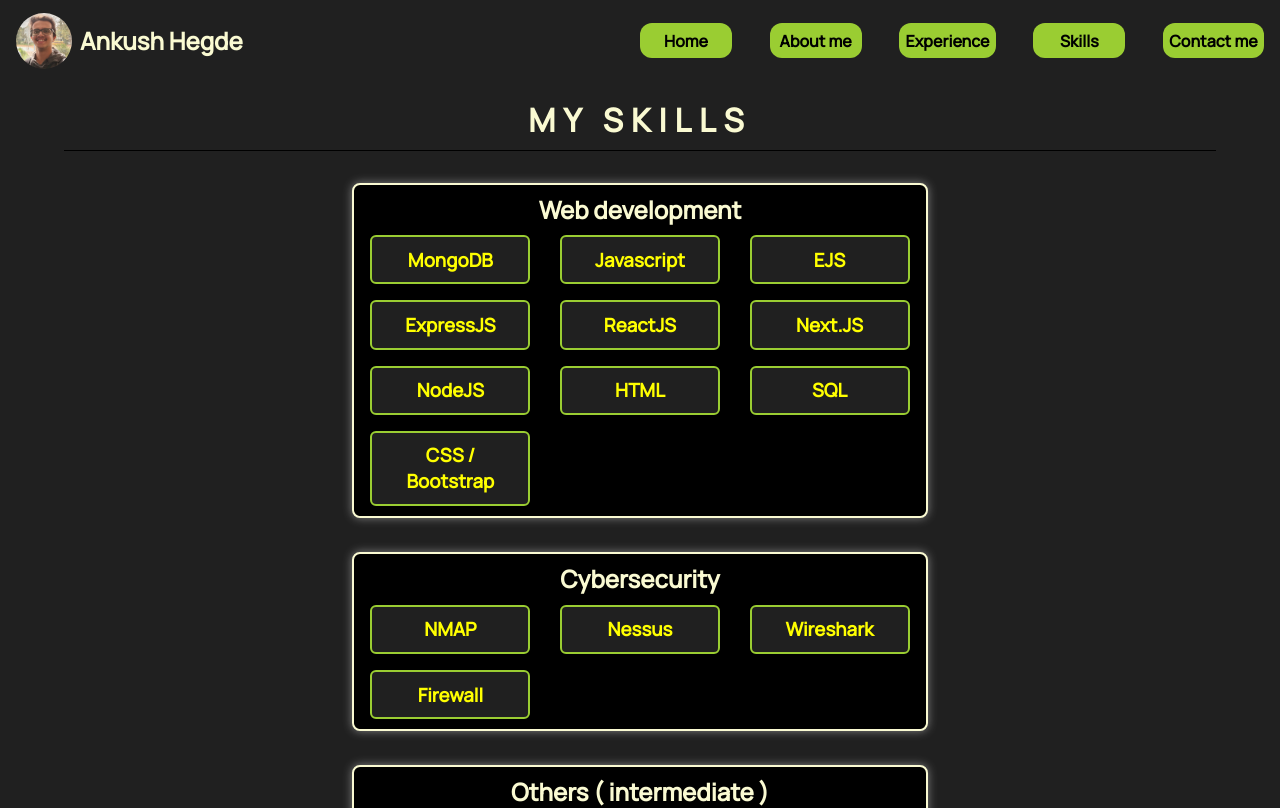
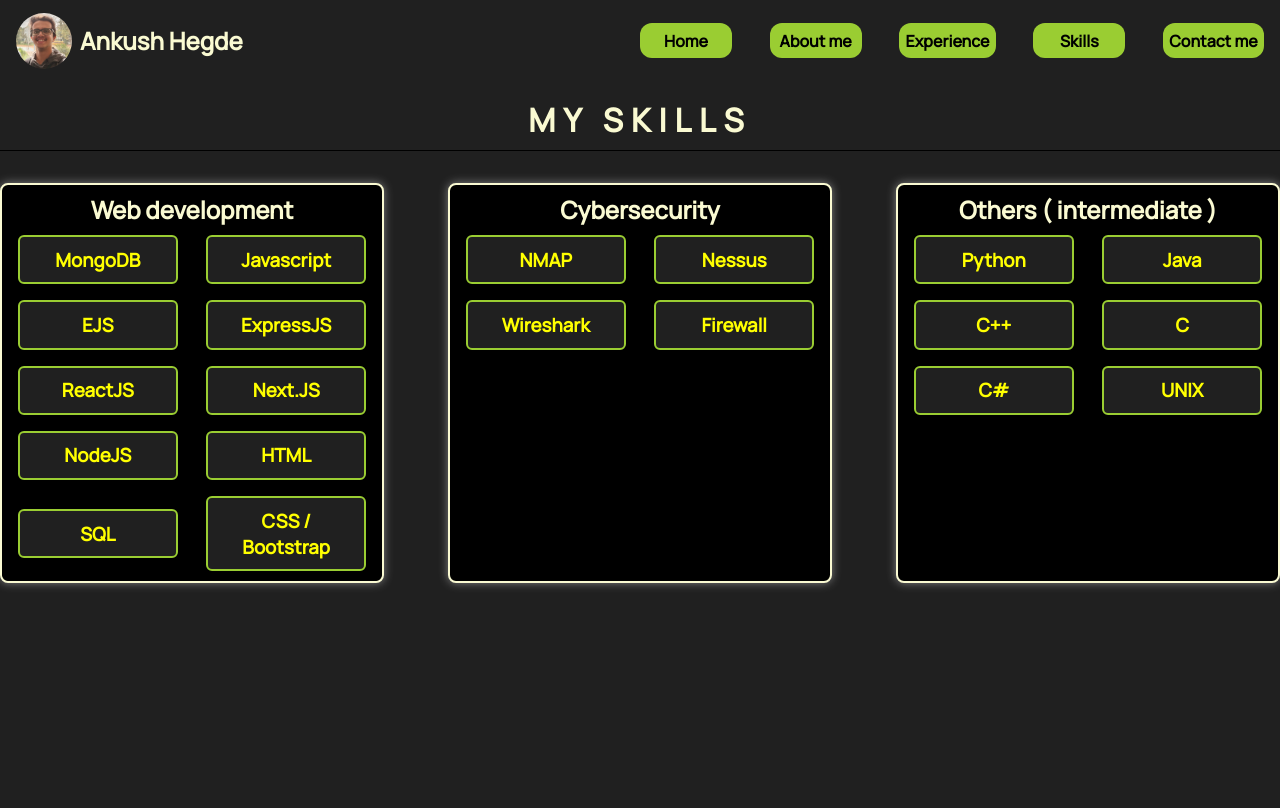
Before and after one commit to ankush07261/Ankush-Portfolio, a React (Create React App) app: page /skills in a window 1280 px wide. Shown: the top 808 px of the page. Built offline with nearby package versions, Linux system fonts and the light colour scheme; a web font is replaced by a local one.

Commit message:
Update skills.css

```diff
--- a/src/css/skills.css
+++ b/src/css/skills.css
@@ -4,9 +4,8 @@
     padding: 0;
 }
 .skill{
-    width: 90%;
-    margin: auto;
-    padding-bottom: 2rem;
+    width: 100%;
+    padding-bottom: 1rem;
     text-align: center;
 }
 .skill h1{
@@ -18,7 +17,7 @@
 }
 .skill-container{
     margin: 2rem auto 0rem auto;
-    width:50%;
+    width:100%;
     display: grid;
     grid-template-columns: repeat(auto-fit, minmax(24rem, 1fr));
     gap: 5%;
```
